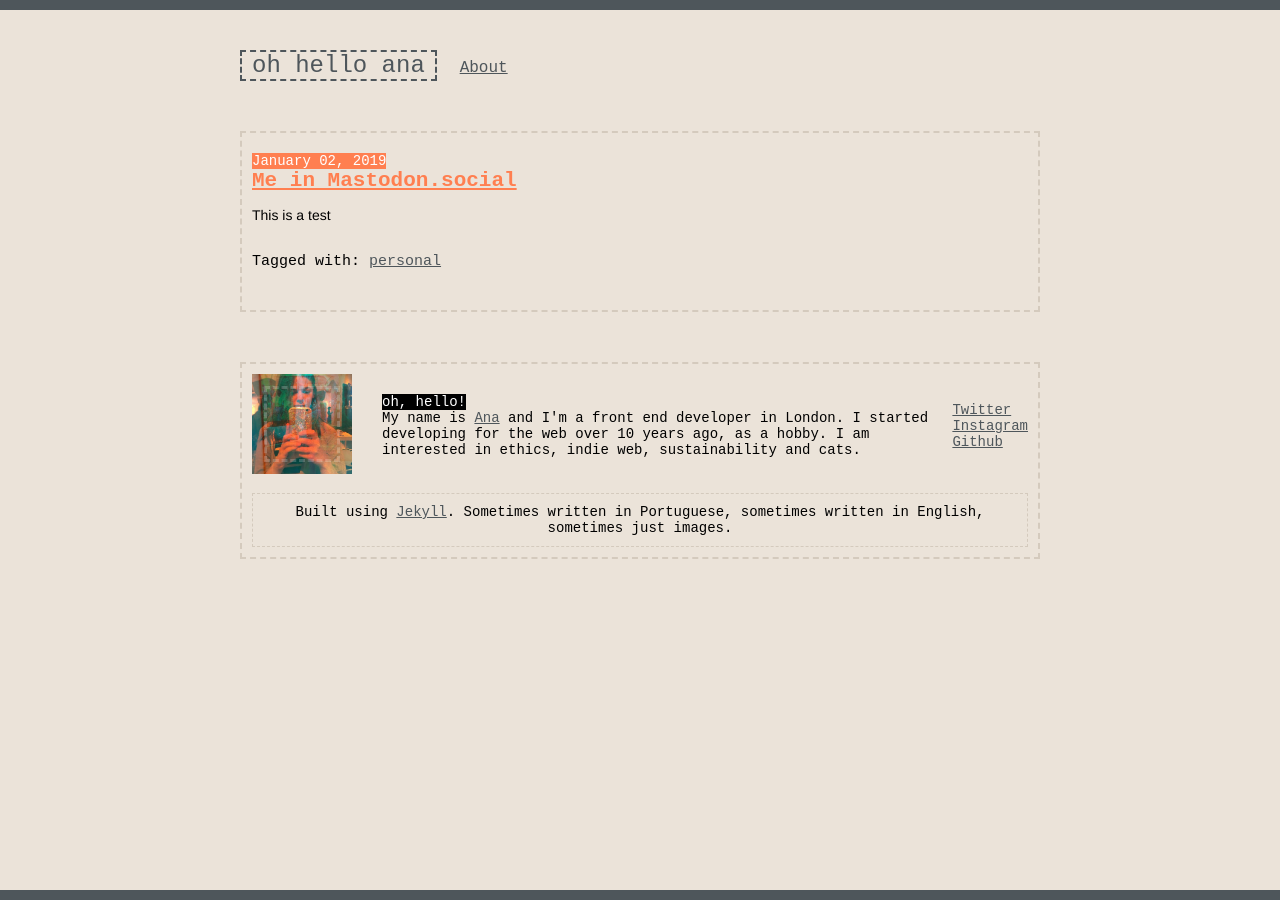
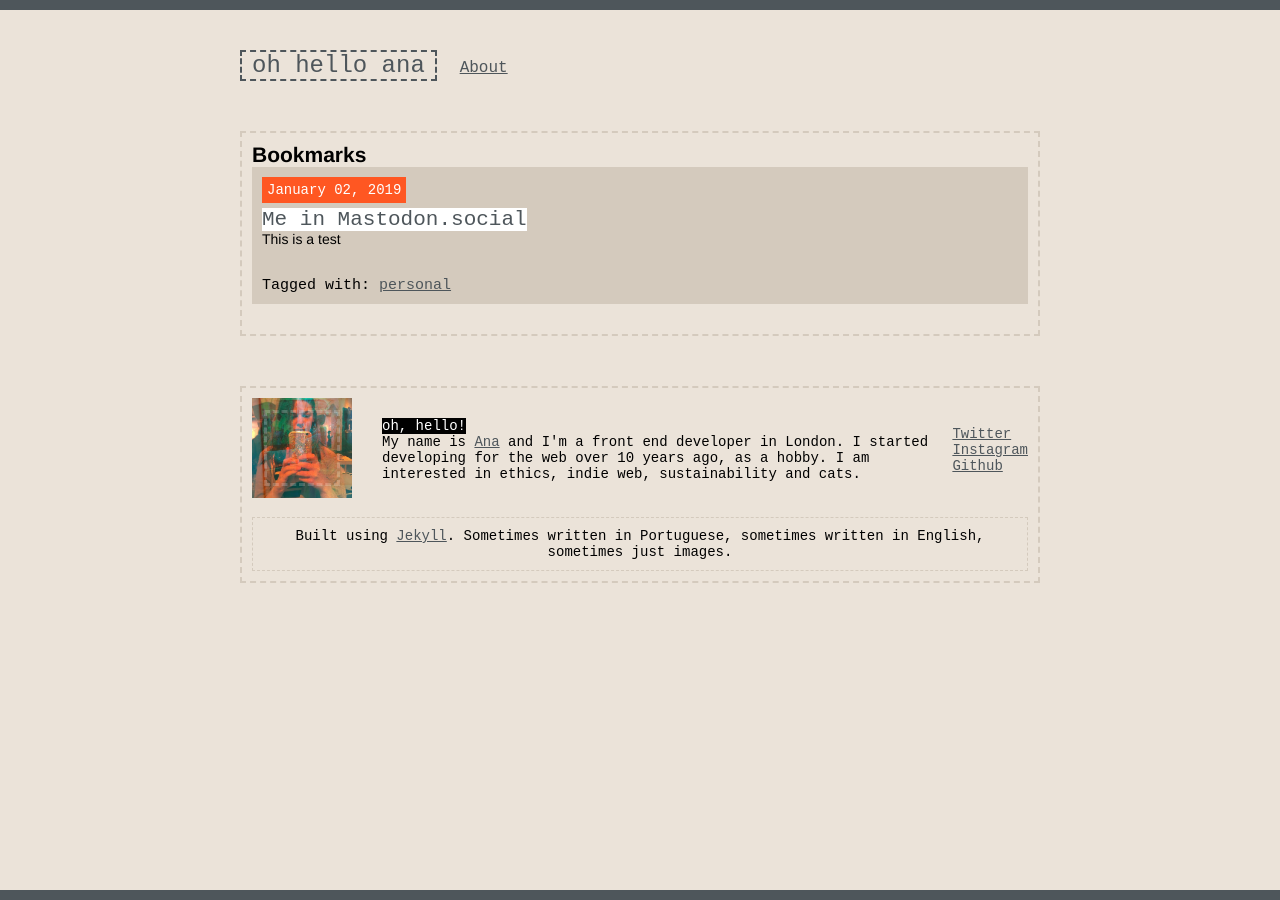
Before and after one commit to ohhelloana/ohhelloana, a Jekyll site: the page built from bookmarks.html, in a window 1280 px wide. Built offline with Jekyll 4.4.1, drawn with Linux system fonts in a browser that asks for light colours.

Commit message:
Add slightly better styling to bookmarks page

```diff
--- a/_sass/_bookmarks.scss
+++ b/_sass/_bookmarks.scss
@@ -5,26 +5,41 @@
 }
 
 .bookmark {
+  font-weight: initial;
   list-style: none;
   margin-bottom: 20px;
   pointer-events: none;
-  padding: 10px 0;
+  padding: 10px;
   transition: background-color .5s;
+  background-color: $content-borders;
 
   &:hover {
-    background-color: $content-borders;
+    background-color: $primary;
+    color: white;
   }
 }
 
 .bookmark-date {
-  background-color: $primary;
+  font-size: rems(14px);
+  background-color: $highlight;
   color: white;
+  margin-bottom: 5px;
+  display: inline-block;
+  padding: 5px;
 }
 
-.bookmark-title, .bookmark-title a {
-  color: $primary;
+.bookmark-title a {
+  font-weight: initial;
+  color: $dark-grey;
   margin-bottom: 15px;
   pointer-events: auto;
+  background-color: white;
+  text-decoration: none;
+
+  &:hover {
+    background-color: $secondary;
+    color: white;
+  }
 }
 
 .bookmark-description {
--- a/bookmarks.html
+++ b/bookmarks.html
@@ -4,6 +4,7 @@ permalink: bookmarks
 layout: default
 ---
 <div class="page-content">
+  <h2>Bookmarks</h2>
   <ul class="bookmarks-list">
     {% for post in site.posts %}
     {% if post.category contains "links" %}
```
Also changed, not shown: _layouts/bookmarktagpage.html (+17 -10 lines).
